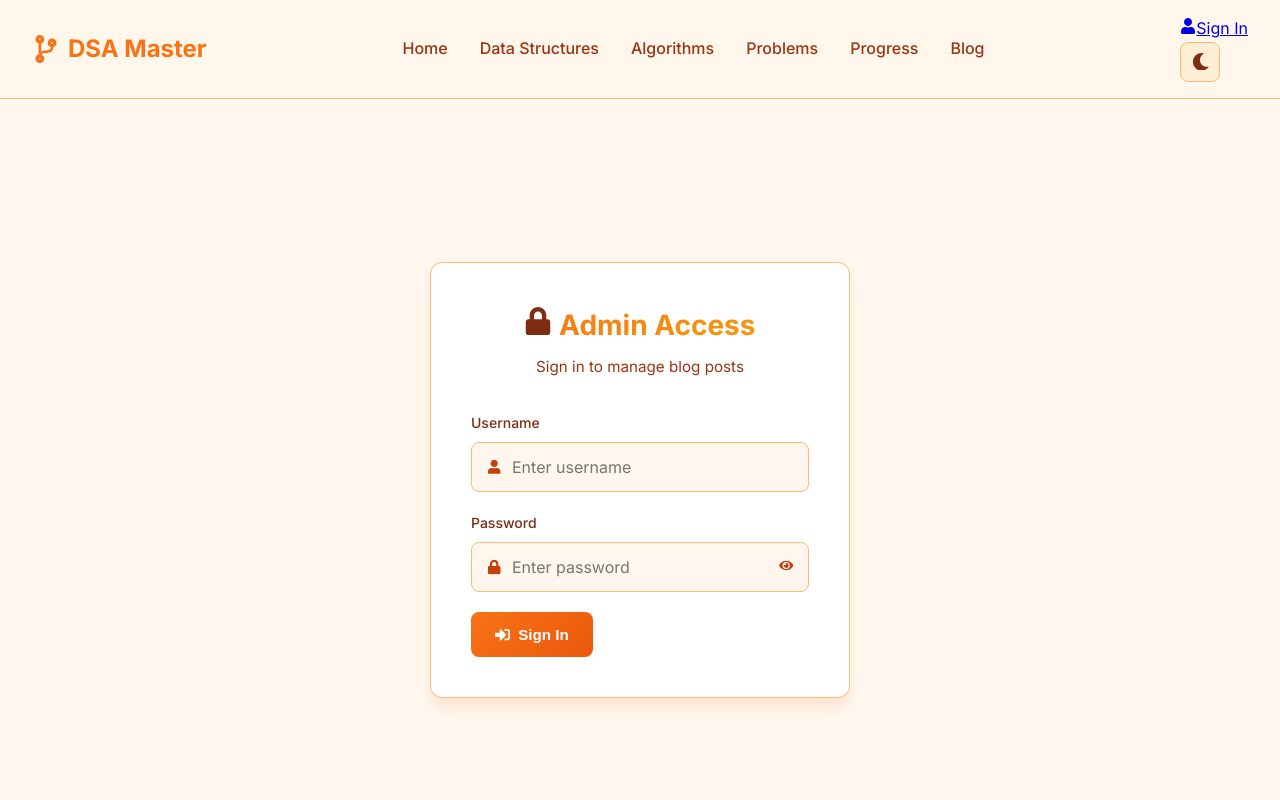
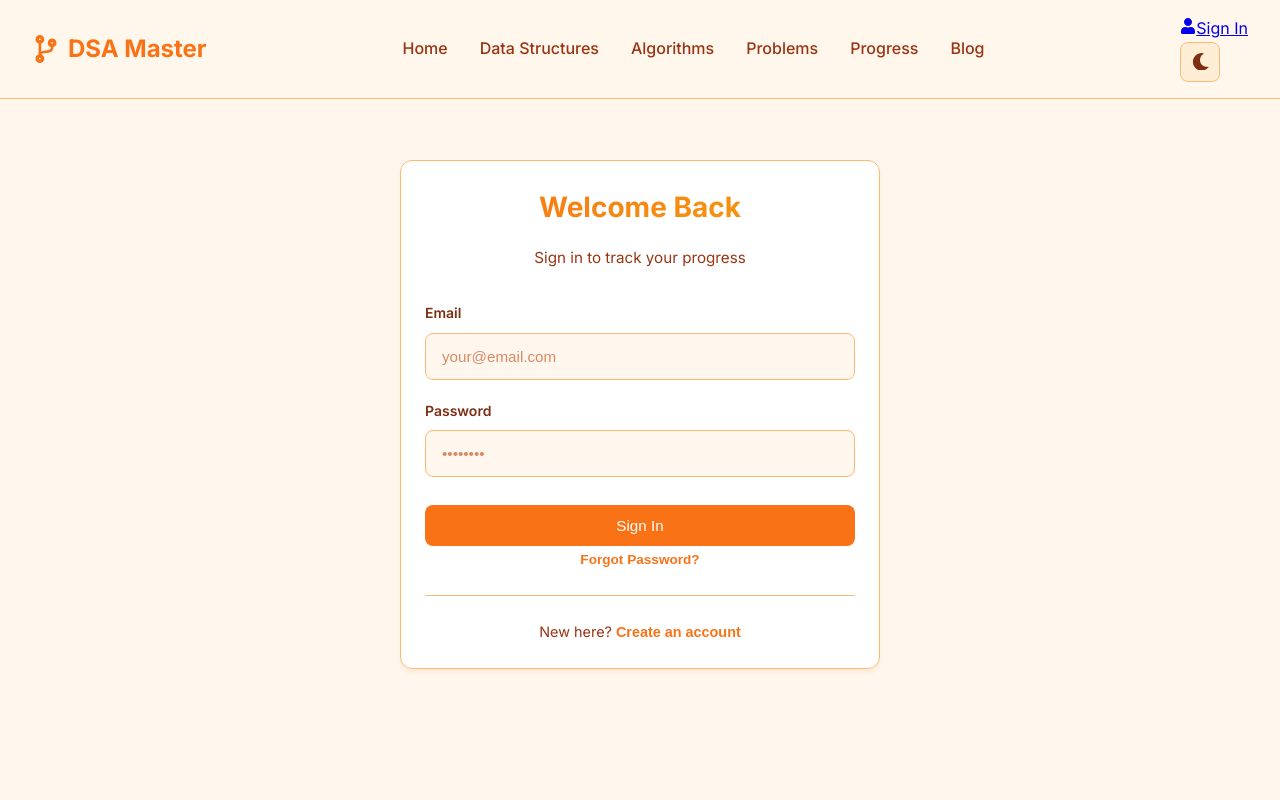
Before and after one commit to mendisaibot-sudo/dsamaster-frontend, a React (Vite) app: page /#/auth/login in a window 1280 px wide. Before the commit this address led to /#/admin/login. Shown: the top 800 px of the page. Built offline with nearby package versions, Linux system fonts and the light colour scheme; no server answers.

Commit message:
fix: Add forgot-password link and routes
- Add 'Forgot Password?' link to login form
- Add routes for /auth/forgot-password and /auth/reset-password/:token

```diff
--- a/src/App.jsx
+++ b/src/App.jsx
@@ -16,6 +16,8 @@ import Footer from './components/Footer';
 import ProblemSolver from './components/Problems/ProblemSolver';
 
 import LoginPage from './components/Auth/LoginPage';
+import ForgotPassword from './components/Auth/ForgotPassword';
+import ResetPassword from './components/Auth/ResetPassword';
 
 import SEO from './components/SEO/SEO';
 
@@ -65,6 +67,8 @@ function App() {
                 <Route path="/blog/:slug" element={<BlogPost />} />
 
                 <Route path="/auth/login" element={<LoginPage />} />
+                <Route path="/auth/forgot-password" element={<ForgotPassword />} />
+                <Route path="/auth/reset-password/:token" element={<ResetPassword />} />
 
                 {/* Admin routes */}
                 <Route path="/admin/login" element={<Login />} />
--- a/src/components/Auth/LoginPage.jsx
+++ b/src/components/Auth/LoginPage.jsx
@@ -1,4 +1,5 @@
 import { useState, useEffect } from 'react';
+import { useNavigate } from 'react-router-dom';
 import { useAuth } from '../../contexts/AuthContext';
 import './Auth.css';
 
@@ -11,6 +12,7 @@ export default function LoginPage() {
   const [captchaAnswer, setCaptchaAnswer] = useState('');
   const [error, setError] = useState('');
   const [loading, setLoading] = useState(false);
+  const navigate = useNavigate();
   const { login, register } = useAuth();
 
   const API_URL = import.meta.env.VITE_API_URL || 'https://dsamaster.de';
@@ -191,6 +193,18 @@ export default function LoginPage() {
             </button>
           </form>
 
+          {mode === 'login' && (
+            <div className="auth-forgot" style={{ textAlign: 'center', marginBottom: '1rem' }}>
+              <button
+                onClick={() => navigate('/auth/forgot-password')}
+                className="auth-link"
+                style={{ fontSize: '0.85rem' }}
+              >
+                Forgot Password?
+              </button>
+            </div>
+          )}
+
           <div className="auth-footer">
             <p>
               {mode === 'login' ? (
```
